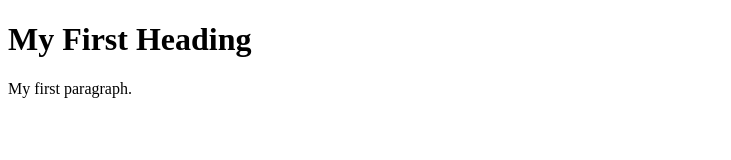
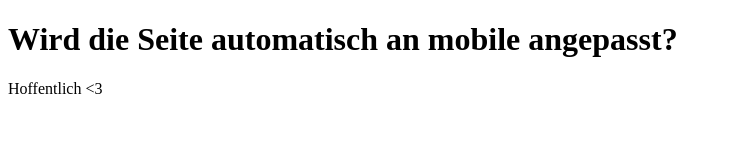
Before and after one commit to chemiQsMtG/LifeStats, a plain HTML site: page index.html in a window 1280 px wide. Shown: the whole page, without its empty margins (0-731 px from the left). Drawn offline with Linux system fonts and the light colour scheme.

Commit message:
Update index.html

```diff
--- a/index.html
+++ b/index.html
@@ -1,12 +1,12 @@
 <!DOCTYPE html>
 <html>
 <head>
-<title>Page Title</title>
+<title>Test</title>
 </head>
 <body>
 
-<h1>My First Heading</h1>
-<p>My first paragraph.</p>
+<h1>Wird die Seite automatisch an mobile angepasst?</h1>
+<p>Hoffentlich <3</p>
 
 </body>
 </html>
```
